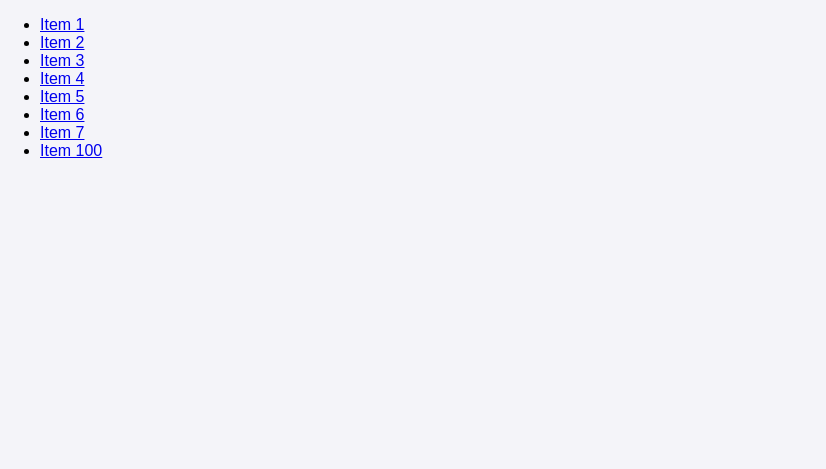
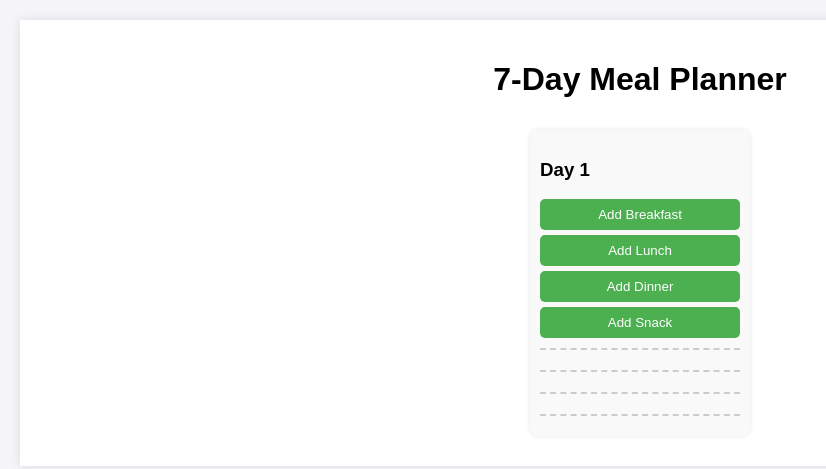
Before and after one commit to smbharathipriamvatha/MealPlan, a plain HTML site: page index.html in a window 1280 px wide. Shown: the whole page, without its empty margins (0-826 px from the left). Drawn offline with Linux system fonts and the light colour scheme.

Commit message:
Update index.html

```diff
--- a/index.html
+++ b/index.html
@@ -1,29 +1,44 @@
 <!DOCTYPE html>
 <html lang="en">
 <head>
-    <meta charset="UTF-8">
-    <meta name="viewport" content="width=device-width, initial-scale=1.0">
-    <title>Colorful Menu</title>
-    <link rel="stylesheet" href="styles.css">
+  <meta charset="UTF-8">
+  <meta name="viewport" content="width=device-width, initial-scale=1.0">
+  <title>Meal Planner Dashboard</title>
+  <link rel="stylesheet" href="styles.css">
 </head>
 <body>
+  <div class="dashboard">
+    <h1>7-Day Meal Planner</h1>
+    <div class="week">
+      <!-- Loop through 7 days of the week -->
+      <div class="day" id="day1">
+        <h3>Day 1</h3>
+        <div class="meals">
+          <button class="meal" onclick="addMeal('Day 1', 1)">Add Breakfast</button>
+          <button class="meal" onclick="addMeal('Day 1', 2)">Add Lunch</button>
+          <button class="meal" onclick="addMeal('Day 1', 3)">Add Dinner</button>
+          <button class="meal" onclick="addMeal('Day 1', 4)">Add Snack</button>
+        </div>
+        <div id="meal1" class="meal-slot"></div>
+        <div id="meal2" class="meal-slot"></div>
+        <div id="meal3" class="meal-slot"></div>
+        <div id="meal4" class="meal-slot"></div>
+      </div>
 
-    <div class="menu-container">
-        <nav class="menu">
-            <ul>
-                <li><a href="https://example.com/item1">Item 1</a></li>
-                <li><a href="https://example.com/item2">Item 2</a></li>
-                <li><a href="https://example.com/item3">Item 3</a></li>
-                <li><a href="https://example.com/item4">Item 4</a></li>
-                <li><a href="https://example.com/item5">Item 5</a></li>
-                <!-- Repeat the structure for all 100 items -->
-                <li><a href="https://example.com/item6">Item 6</a></li>
-                <li><a href="https://example.com/item7">Item 7</a></li>
-                <!-- ... -->
-                <li><a href="https://example.com/item100">Item 100</a></li>
-            </ul>
-        </nav>
+      <!-- Repeat for 7 days -->
+      <!-- Day 2 to Day 7 structure can be repeated here -->
+
     </div>
+  </div>
 
+  <div class="modal" id="mealModal">
+    <div class="modal-content">
+      <label for="meal-url">Meal URL:</label>
+      <input type="url" id="meal-url" placeholder="Enter meal URL">
+      <button onclick="saveMeal()">Save Meal</button>
+    </div>
+  </div>
+
+  <script src="app.js"></script>
 </body>
 </html>
```
